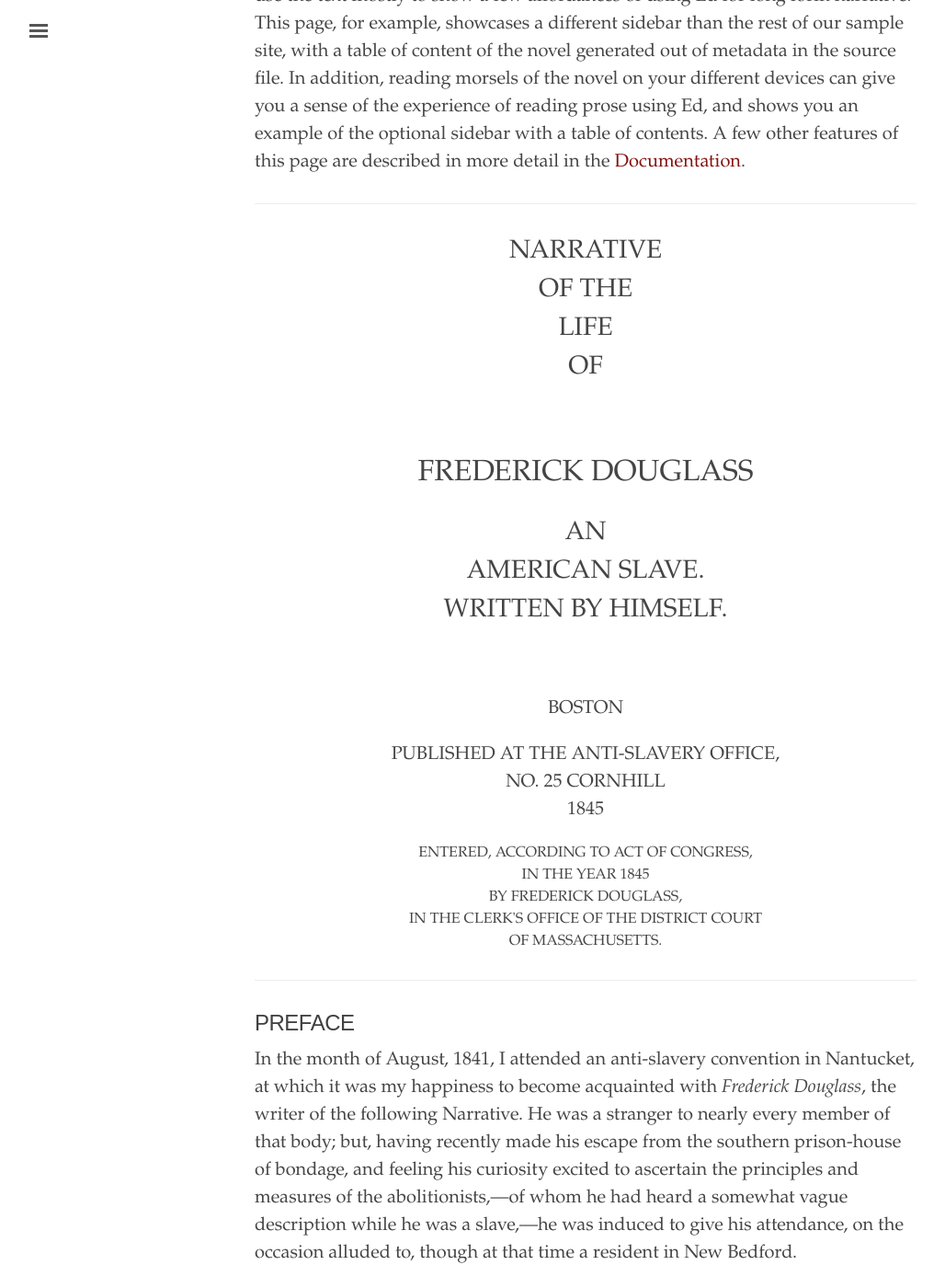
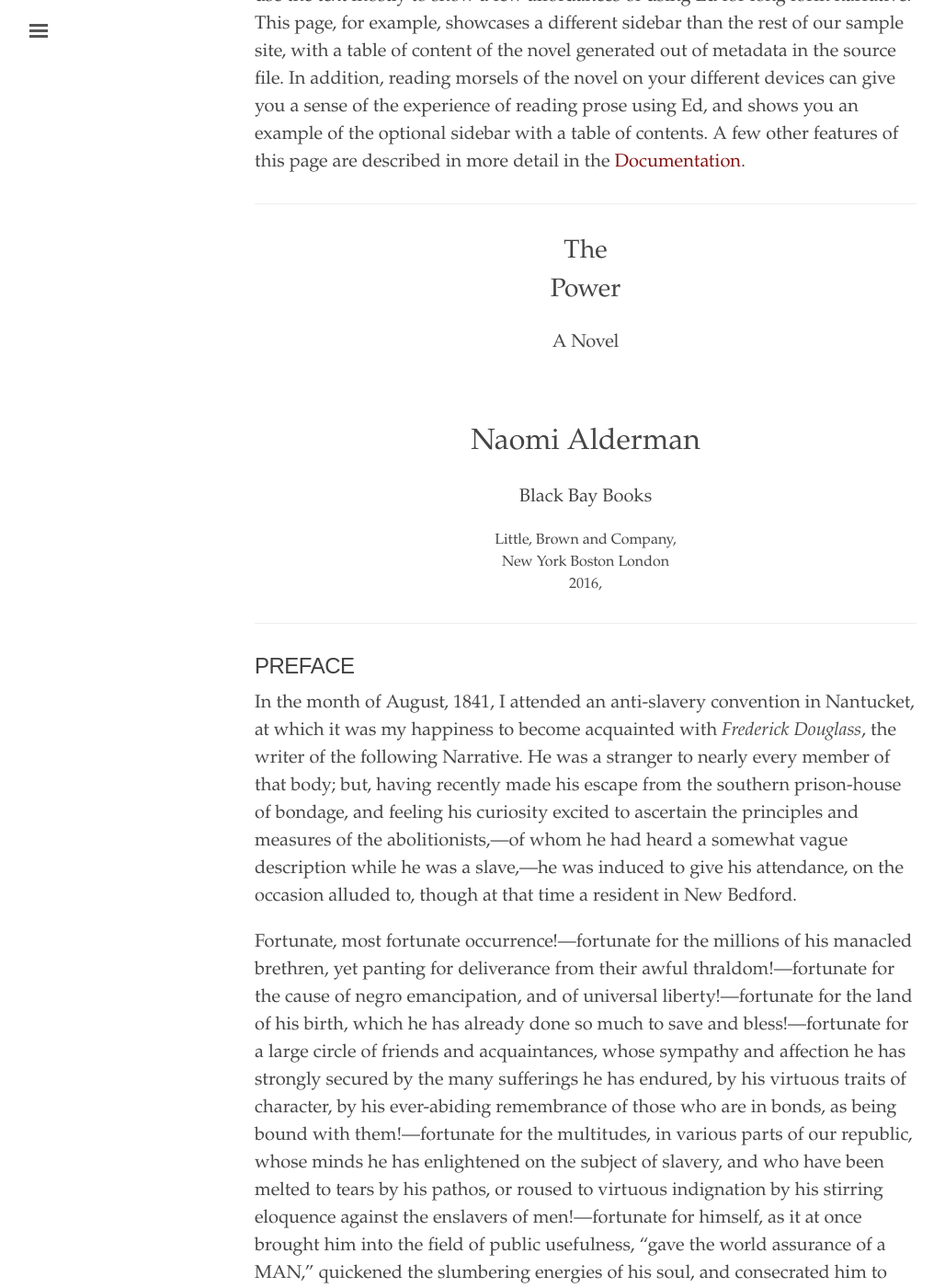
Before and after one commit to yngtodd/sketchbook, a Jekyll site: the page built from _texts/library_card.md, in a window 1280 px wide and 1400 px high, scrolled down 633 px. Shown: the whole window at 92% size, without its empty margins (3-1031 px from the left). Built offline with Jekyll 4.4.1, drawn with Linux system fonts in a browser that asks for light colours.

Commit message:
Testing library card

```diff
--- a/_texts/library_card.md
+++ b/_texts/library_card.md
@@ -32,18 +32,15 @@
 
 <a id="title-page" />
 
-<p class="centered large">NARRATIVE<br>OF THE<br>LIFE<br>OF</p>
-<br>
-<p class="centered larger">FREDERICK DOUGLASS</p>
-
-<p class="centered large">AN<br>AMERICAN SLAVE.<br>WRITTEN BY HIMSELF.</p>
+<p class="centered large">The<br>Power<br></p>
+<p class="centered">A Novel</p>
 <br>
 
-<p class="centered">BOSTON</p>
+<p class="centered larger">Naomi Alderman</p>
 
-<p class="centered">PUBLISHED AT THE ANTI-SLAVERY OFFICE,<br>NO. 25 CORNHILL<br>1845</p>
+<p class="centered">Black Bay Books</p>
 
-<p class="centered small">ENTERED, ACCORDING TO ACT OF CONGRESS,<br>IN THE YEAR 1845<br>BY FREDERICK DOUGLASS,<br>IN THE CLERK'S OFFICE OF THE DISTRICT COURT<br>OF MASSACHUSETTS.</p>
+<p class="centered small">Little, Brown and Company,<br>New York Boston London<br>2016,<br></p>
 
 ---
 
```
